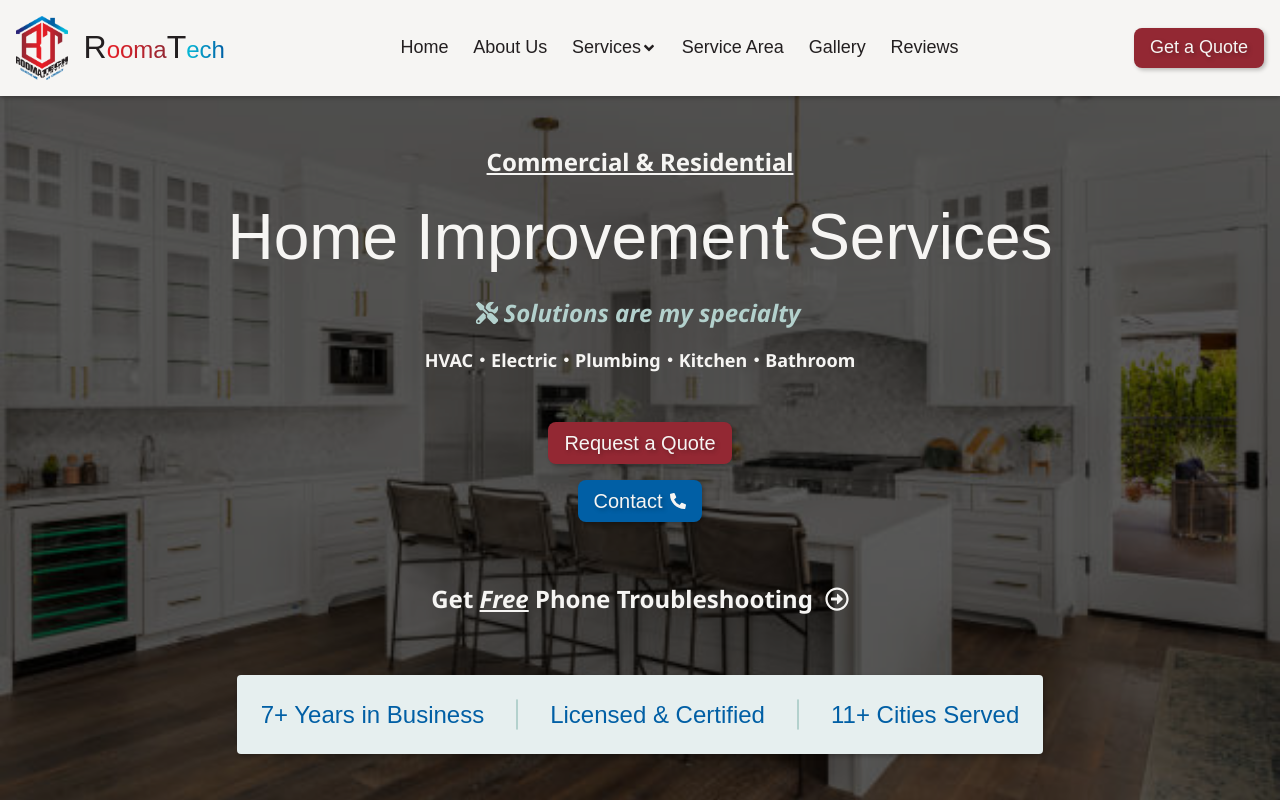
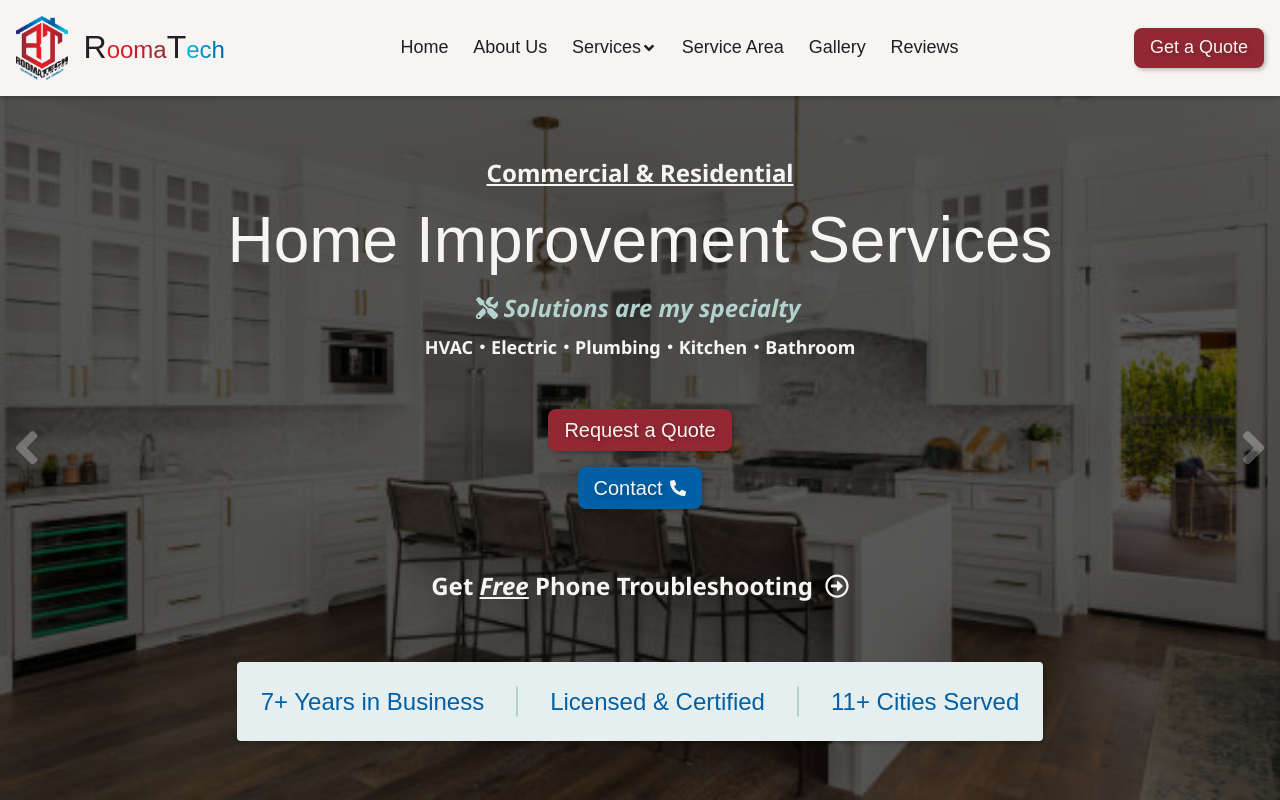
Before and after one commit to abbyandam/Rooma-Tech-Service, a React (Vite) app: page / in a window 1280 px wide. Shown: the top 800 px of the page. Built offline with nearby package versions, Linux system fonts and the light colour scheme; a web font is replaced by a local one.

Commit message:
Added carousel effect to home page

```diff
--- /dev/null
+++ b/src/components/Carousel.tsx
@@ -0,0 +1,117 @@
+import { useState, useRef, useEffect } from "react";
+import "../styles/carousel.scss";
+import { FaAngleLeft, FaAngleRight } from "react-icons/fa";
+import React from "react";
+
+interface CarouselProps {
+    pages: React.JSX.Element[]
+}
+
+export default function Carousel( {pages} : CarouselProps ) {
+    const breakpoint = 769;
+    const [isMobile, setIsMobile] = useState(window.innerWidth < breakpoint);
+    if (isMobile) return pages[0];
+
+
+    useEffect(() => {
+        const handleResize = () => setIsMobile(window.innerWidth < 768);
+        window.addEventListener('resize', handleResize);
+        return () => window.removeEventListener('resize', handleResize);
+    }, []);
+
+    const pageCount = pages.length
+    const pagesExt = [pages[pageCount - 1], ...pages, pages[0]]
+    const [curPage, setCurPage] = useState(1)
+    const [transition, setTransition] = useState(true)
+    const [isAnimating, setIsAnimating] = useState(false);
+    const carousel = useRef<HTMLDivElement>(null)
+    const time = 700
+
+    const next = () => {
+        if (isAnimating) return
+
+        setCurPage((curPage+1) % (pageCount+2))
+
+        if (curPage === pageCount) {
+            setIsAnimating(true)
+            setTimeout(() => {
+                setTransition(false)
+                setCurPage(1)
+                setTimeout(() => {
+                    setTransition(true)
+                    setIsAnimating(false)
+                }, 50)
+            }, time)
+        }
+    }
+
+    const prev = () => {
+        if (isAnimating) return
+
+        setCurPage((curPage-1 + (pageCount+2)) % (pageCount+2))
+
+        if (curPage === 1) {
+            setIsAnimating(true);
+            setTimeout(() => {
+                setTransition(false)
+                setCurPage(pageCount)
+                setTimeout(() => {
+                    setTransition(true)
+                    setIsAnimating(false)
+                }, 50)
+            }, time)
+        }
+    }
+
+    useEffect(() => {
+        const interval = setInterval(() => {
+            next()
+        }, 10000)
+
+        return () => clearInterval(interval)
+    }, [next])
+
+    return (
+        <div className="carousel-wrapper">
+            <div
+                className='carousel'
+                ref={carousel}
+                style={{transform: `translateX(-${curPage * 100}vw)`, transition: transition ? `${time}ms ease` : 'none'}}
+            >
+                { pagesExt.map((page, i) => <React.Fragment key={i}>{page}</React.Fragment>) }
+            </div>
+            <div className='controls'>
+                {/* Desktop Only */}
+                <button
+                    onClick={prev}
+                    disabled={isAnimating}
+                    className="left"
+                >
+                    <FaAngleLeft />
+                </button>
+                <button
+                    onClick={next}
+                    disabled={isAnimating}
+                    className="right"
+                >
+                    <FaAngleRight />
+                </button>
+                {/* Mobile Only */}
+                {/* <div className='button-controls'>
+                    <button
+                        onClick={prev}
+                        disabled={isAnimating}
+                    >
+                        <FaAngleLeft />
+                    </button>
+                    <button
+                        onClick={next}
+                        disabled={isAnimating}
+                    >
+                        <FaAngleRight />
+                    </button>
+                </div> */}
+            </div>
+        </div>
+    )
+}
--- a/src/globals.tsx
+++ b/src/globals.tsx
@@ -1,3 +1,4 @@
+import Carousel from "./components/Carousel"
 import AboutUs from "./pages/AboutUs"
 import Gallery from "./pages/Gallery"
 import Home from "./pages/Home"
@@ -28,13 +29,17 @@ export const service_options = [
     'Other, Please describe in message'
 ]
 
-export const pages: Page[] = [{page: 'Home', link: '/', element: <Home />},
+export const base_pages: Page[] = [{page: 'Home', link: '/', element: <Home />},
     {page: 'About Us', link: '/about-us', element: <AboutUs />},
     {page: 'Services', link: '/services', element: <Services />},
     {page: 'Service Area', link: '/service-area', element: <ServiceArea />},
     {page: 'Gallery', link: '/gallery', element: <Gallery />},
     {page: 'Reviews', link: '/reviews', element: <Reviews />},
     {page: 'Get a Quote', link: '/quote', element: <Quote />}]
+
+const HomePage = <Carousel pages={[<Home />, <AboutUs />, <Services isLandingPageFormat={true}/>, <ServiceArea />, <Reviews />]} />
+
+export const pages: Page[] = [{page: 'Home', link: '/', element: HomePage}, ...base_pages.splice(1)]
 
 export const footer_text = 'Lorem ipsum dolor sit amet, consectetur adipiscing elit, sed do.'
 
--- a/src/pages/Home.tsx
+++ b/src/pages/Home.tsx
@@ -13,7 +13,7 @@ export default function Home() {
                 <FaTools />
                 <p><span className='big bold italic tertiary'>Solutions are my specialty</span></p>
             </div>
-            <p><span className='bold'>HVAC・Electric・Plumbing・Kitchen・Bathroom</span></p>
+        <p><span className='bold'>HVAC・Electric・Plumbing・Kitchen・Bathroom</span></p>
         </div>
         <div className='buttons'>
             <Link to={'/quote'} className='primary-button'><h2>Request a Quote</h2></Link>
--- a/src/pages/Services.tsx
+++ b/src/pages/Services.tsx
@@ -1,9 +1,13 @@
 import { Link } from 'react-router-dom'
 import '../styles/services.scss'
 
-export default function Services() {
+interface  ServicesProps {
+    isLandingPageFormat?: boolean
+}
+
+export default function Services({isLandingPageFormat} : ServicesProps) {
     return (
-        <div className="services">
+        <div className={isLandingPageFormat ? "services landing" : "services"}>
             <div className='title'>
                 <h2>Services</h2>
                 <h4>Commercial & Residential</h4>
@@ -40,7 +44,9 @@ export default function Services() {
                     <p>Call and we'll walk you through a repair for free</p>
                 </div>
             </div>
-            <Link to={'/quote'} className='secondary-button'><h3>Request a Quote</h3></Link>
+            {!isLandingPageFormat &&
+                <Link to={'/quote'} className='secondary-button'><h3>Request a Quote</h3></Link>
+            }
         </div>
     )
 }
--- a/src/styles/aboutUs.scss
+++ b/src/styles/aboutUs.scss
@@ -3,6 +3,7 @@
 .about-us {
     display: flex;
     flex-direction: column;
+    height: 100%;
 
     h4 {
         font-size: $font-size-lg;
@@ -75,6 +76,7 @@
     box-shadow: $shadow-top-light;
     z-index: 1;
     position: relative;
+    flex: 1;
 
     .content {
         display: grid;
--- /dev/null
+++ b/src/styles/carousel.scss
@@ -0,0 +1,82 @@
+@use "../styles/main.scss" as *;
+
+.carousel {
+    position: absolute;
+    display: flex;
+    height: 100%;
+    width: fit-content;
+    overflow: hidden;
+
+    > * {
+        display: flex;
+        width: 100vw;
+
+        @include mobile {
+            flex-direction: column;
+        }
+    }
+}
+
+.carousel-wrapper {
+        width: 100vw;
+        height: 100%;
+        position: relative;
+        overflow: hidden;
+        box-shadow: $shadow-top-light;
+}
+
+.controls {
+    display: grid;
+    grid-template-columns: 1fr 1fr;
+    align-self: center;
+    width: 100%;
+    color: $color-background;
+    align-items: center;
+    opacity: 0.3;
+    z-index: 1;
+    pointer-events: none;
+
+    button {
+        height: fit-content;
+        width: fit-content;
+        display: flex;
+        align-items: center;
+        transition: $transition-fast;
+        pointer-events: auto;
+    }
+
+    button.left {
+        justify-self: baseline;
+        &:hover {
+            transform: translateX(-4px) scale(1.2);
+            filter: brightness(150%);
+        }
+    }
+    button.right {
+        justify-self: end;
+        &:hover {
+            transform: translateX(4px) scale(1.2);
+            filter: brightness(150%);
+        }
+    }
+
+    svg {
+        color: $color-background;
+        height: 4em;
+        width: auto;
+        filter: drop-shadow($shadow-diagonal);
+    }
+}
+
+.button-controls {
+    display: none;
+
+    @include mobile {
+        position: absolute;
+        display: flex;
+        width: 100vw;
+        height: 100%;
+        justify-content: space-between;
+        z-index: 1;
+    }
+}
--- a/src/styles/gallery.scss
+++ b/src/styles/gallery.scss
@@ -7,7 +7,7 @@
     height: 100%;
 
     h2 {
-        margin-inline: 1em;
+        margin-inline: 0.25em;
     }
 
     .images {
@@ -15,7 +15,7 @@
         height: 85%;
         @include mobile {
             width: 100vw;
-            height: 60vh;
+            height: 100%;
         }
         position: relative;
         overflow: hidden;
@@ -25,7 +25,7 @@
     .carousel {
         position: absolute;
         display: flex;
-        height: fit-content;
+        height: 100%;
         width: fit-content;
         overflow: hidden;
     }
@@ -33,6 +33,7 @@
     .image {
         display: flex;
         width: 100vw;
+        height: 100%;
 
         @include mobile {
             flex-direction: column;
@@ -47,7 +48,7 @@
 
         @include mobile {
             width: 100vw;
-            height: 30vh;
+            height: 50%;
         }
         z-index: -1;
     }
@@ -77,6 +78,7 @@
     .before, .after {
         justify-content: end;
         position: relative;
+        height: 100%;
 
         button, h2 {
             position: absolute;
@@ -129,6 +131,7 @@
             height: 100%;
             justify-content: space-between;
             z-index: 1;
+            align-items: center;
         }
     }
 }
--- a/src/styles/home.scss
+++ b/src/styles/home.scss
@@ -30,7 +30,7 @@
         flex-direction: column;
         width: 100%;
         color: $color-background;
-        gap: 1em;
+        gap: 0.5em;
 
         div {
             @include flex-center;
--- a/src/styles/quote.scss
+++ b/src/styles/quote.scss
@@ -43,6 +43,10 @@
             width: 100%;
             display: flex;
             gap: 1em;
+
+            @include mobile {
+                gap: 0.5em;
+            }
         }
 
         input, select, textarea, .photos {
--- a/src/styles/services.scss
+++ b/src/styles/services.scss
@@ -40,7 +40,7 @@
             align-items: center;
             gap: 0.75em;
             flex-direction: column;
-            max-width: 20ch;
+            max-width: 22ch;
         }
 
         h5 {
@@ -55,4 +55,24 @@
             font-size: $font-size-sm;
         }
     }
+
+    &.landing {
+        max-height: 100%;
+
+        .list {
+            gap: 1em 3em;
+        }
+
+        img {
+            height: 125px;
+        }
+
+        h5 {
+            font-size: $font-size-md;
+        }
+
+        p {
+            font-size: $font-size-xs;
+        }
+    }
 }
```
Lines whose indentation alone changed are shown as unchanged.
